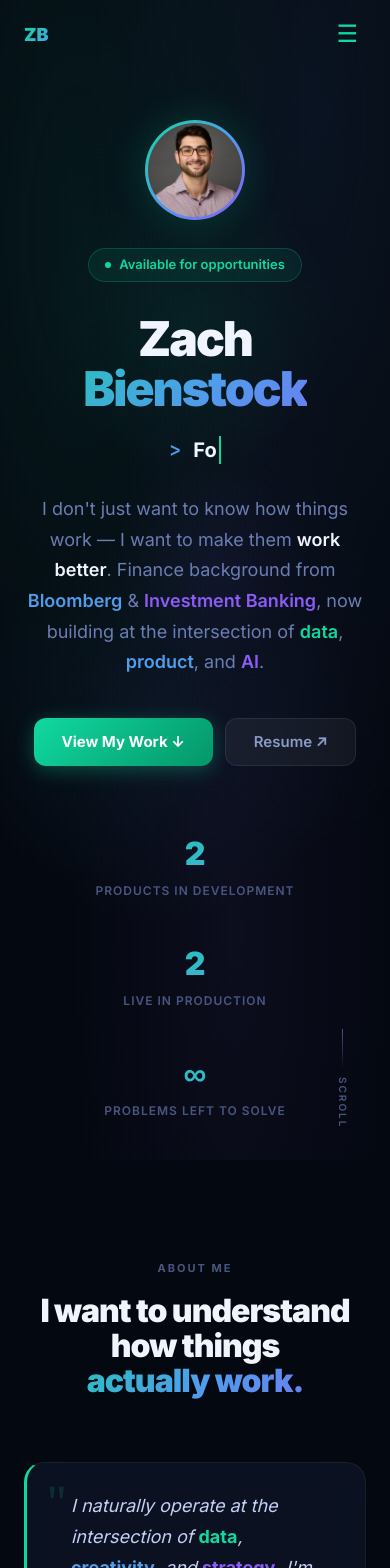
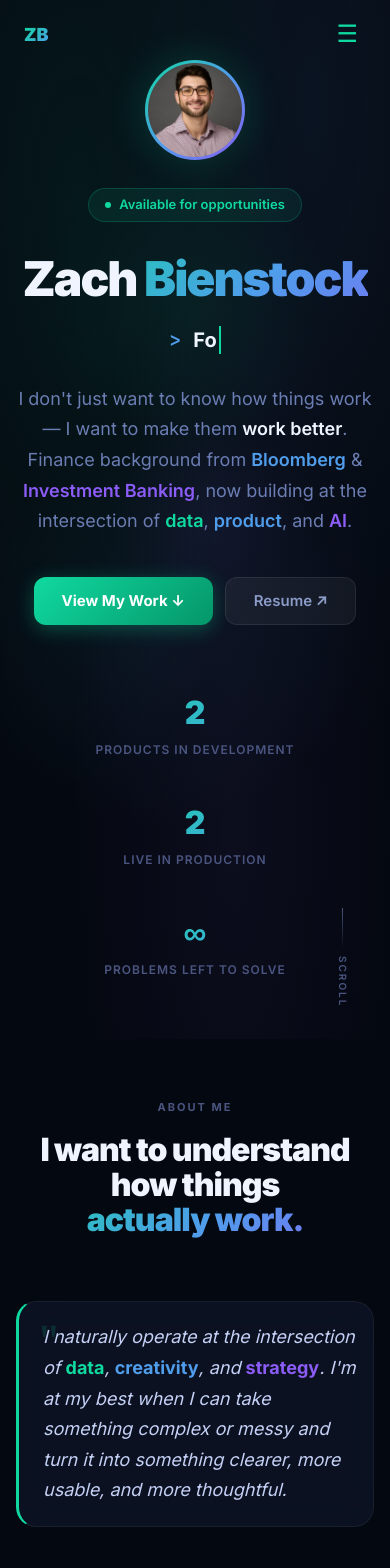
Before and after one commit to ZbienVC/portfolio, a React (Vite) app: page / in a window 390 px wide. Shown: the top 1568 px of the page. Built offline with nearby package versions, Linux system fonts and the light colour scheme.

Commit message:
fix: make project cards responsive on mobile (minmax 320px)

```diff
--- a/src/App.jsx
+++ b/src/App.jsx
@@ -554,7 +554,7 @@ function ProjectsSection() {
             Projects <span className="gradient-text">in the wild</span>
           </h2>
         </div>
-        <div style={{ display: 'grid', gridTemplateColumns: 'repeat(auto-fit, minmax(480px, 1fr))', gap: 24 }}>
+        <div style={{ display: 'grid', gridTemplateColumns: 'repeat(auto-fit, minmax(320px, 1fr))', gap: 24 }}>
           {PROJECTS.map(p => <ProjectCard key={p.id} project={p} />)}
         </div>
 
--- a/src/index.css
+++ b/src/index.css
@@ -235,4 +235,14 @@ body {
     overflow-x: hidden;
     padding-top: 0;
   }
+
+  /* Project cards - reduce padding on mobile */
+  .glass {
+    padding: 20px 16px !important;
+  }
+
+  /* Reduce section padding on mobile */
+  section {
+    padding: 60px 16px !important;
+  }
 }
```
